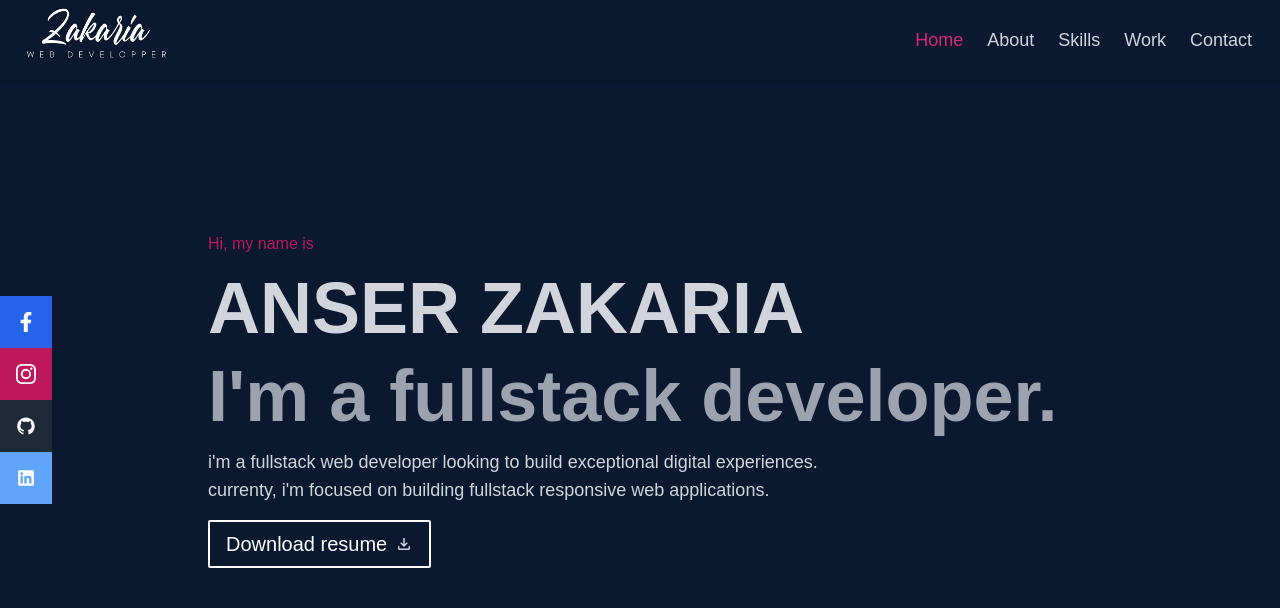
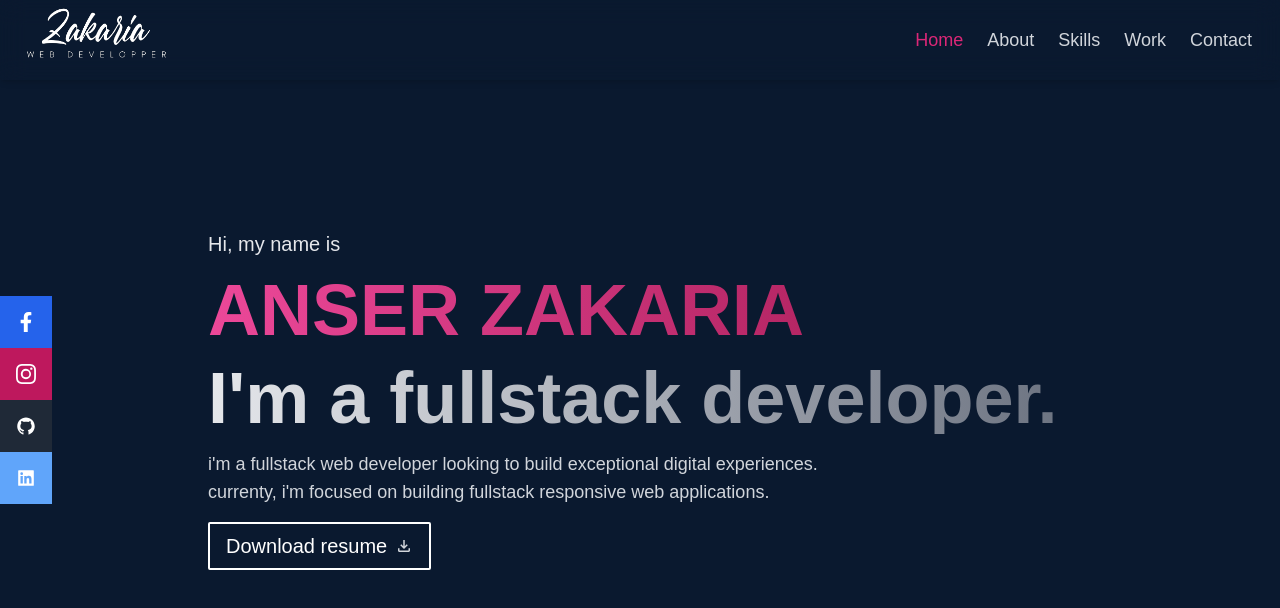
Before and after one commit to zak1sn0good/portfolio, a React (Create React App) app: page / in a window 1280 px wide. Shown: the top 608 px of the page. Built offline with nearby package versions, Linux system fonts and the light colour scheme.

Commit message:
modified home fonts!

```diff
--- a/src/pages/Home.jsx
+++ b/src/pages/Home.jsx
@@ -5,9 +5,9 @@ import pdfFile from "../assets/Zakaria's Resume.pdf";
 const Home = () => {
   return (
     <HomeLayout>
-      <p className="my-2 text-pink-700 font-light">Hi, my name is</p>
-      <p className="my-2 text-4xl md:text-5xl lg:text-7xl font-bold">ANSER ZAKARIA</p>
-      <p className="my-2 text-4xl md:text-5xl lg:text-7xl font-bold text-gray-400">I'm a fullstack developer.</p>
+      <p className="my-2 md:text-lg lg:text-xl text-gray-200 font-light">Hi, my name is</p>
+      <p className="my-2 text-4xl md:text-5xl lg:text-7xl font-bold text-transparent bg-clip-text bg-gradient-to-r from-pink-500 to-pink-800">ANSER ZAKARIA</p>
+      <p className="my-2 text-4xl md:text-5xl lg:text-7xl font-bold text-transparent bg-clip-text bg-gradient-to-r from-gray-200 to-gray-500">I'm a fullstack developer.</p>
       <p className="my-2 text-lg font-light">
         i'm a fullstack web developer looking to build exceptional digital experiences.
         <br />currenty, i'm focused on building fullstack responsive web applications.
```
